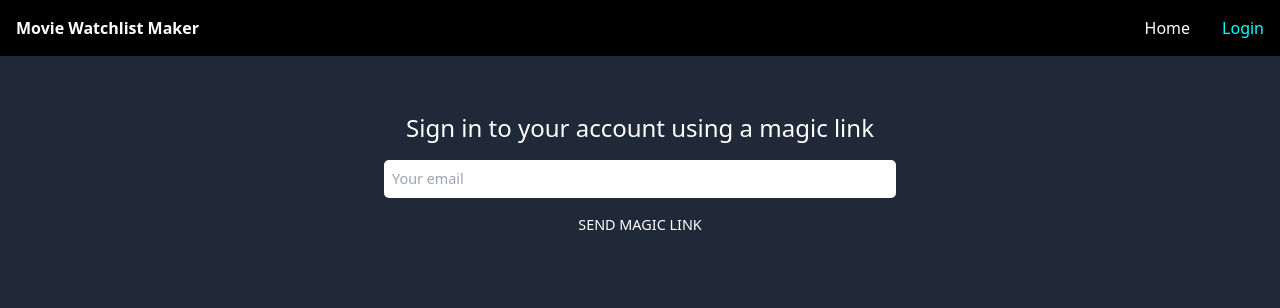
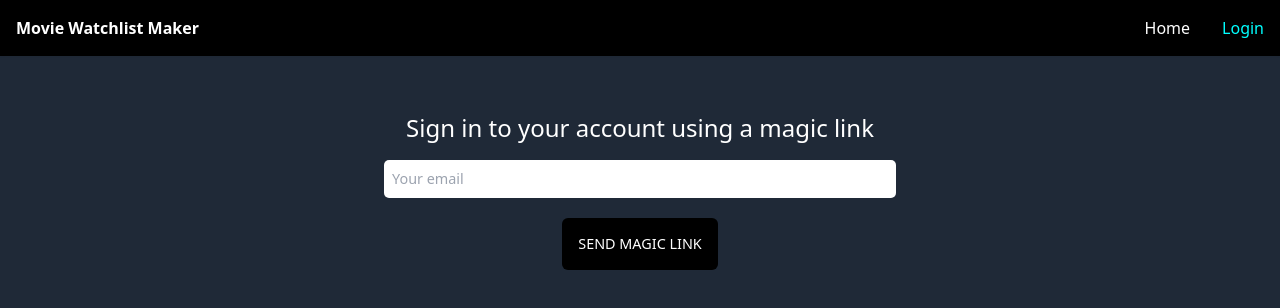
Before and after one commit to Kaatorii/moviedb-playlist, a Nuxt app: page /login in a window 1280 px wide. Shown: the top 308 px of the page. Built offline with nearby package versions, Linux system fonts and the light colour scheme; no server answers.

Commit message:
adding styles to button

```diff
--- a/assets/css/tailwind.css
+++ b/assets/css/tailwind.css
@@ -6,3 +6,12 @@ body {
     @apply bg-gray-800;
     @apply text-white;
 }
+
+@layer components {
+    .btn {
+        @apply bg-[#000] text-white px-3 py-2 rounded-md text-sm text-white my-5;
+    }
+    .card {
+        @apply p-3 rounded-md shadow-md h-full;
+    }
+}
--- a/pages/login.vue
+++ b/pages/login.vue
@@ -5,7 +5,7 @@
           <div class="mt-4 text-center">
               <input class="inputField text-black" type="email" placeholder="Your email" v-model="email" />
 
-              <input type="submit" class="button" :value="loading ? 'Loading' : 'Send magic link'"
+              <input type="submit" class="button btn" :value="loading ? 'Loading' : 'Send magic link'"
                   :disabled="loading" />
           </div>
       </div>
```
